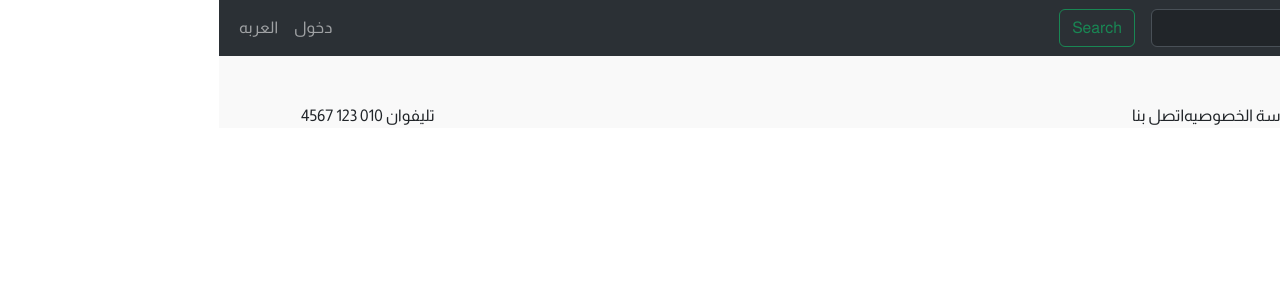
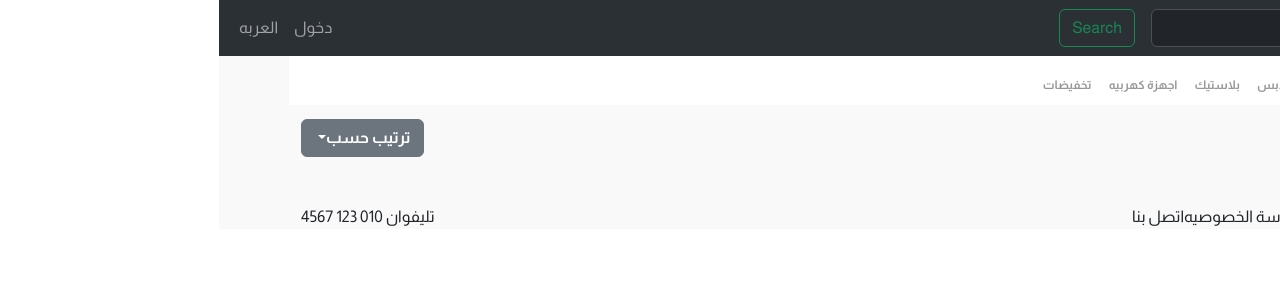
Before and after one commit to ahmedMahfouz5/E-commerce-ar, a React (Create React App) app: page /products in a window 1280 px wide. Shown: the top 300 px of the page. Built offline with nearby package versions, Linux system fonts and the light colour scheme.

Commit message:
SearchCount and dropdown

```diff
--- a/src/App.js
+++ b/src/App.js
@@ -1,12 +1,12 @@
-import { Container } from "react-bootstrap";
 import HomePage from "./Page/Home/HomePage";
-import { Route, BrowserRouter, Routes } from "react-router-dom";
+import { Route, Routes } from "react-router-dom";
 import NavBarLogin from "./components/utility/NavBarLogin";
 import Footer from "./components/utility/Footer";
 import Login from "./Page/Auth/Login";
 import Register from "./Page/Auth/Register";
 import AllCategoryPage from "./Page/Category/AllCategoryPage";
 import AllBrandPage from "./Page/Brand/AllBrandPage";
+import ShopProductPage from "./Page/Product/ShopProductPage";
 // Type rfce and then press Tab.
 
 function App() {
@@ -19,6 +19,7 @@ function App() {
         <Route path="/register" element={<Register />} />
         <Route path="/all-category" element={<AllCategoryPage />} />
         <Route path="/all-brand" element={<AllBrandPage />} />
+        <Route path="/products" element={<ShopProductPage />} />
       </Routes>
       <Footer />
     </div>
--- a/src/Page/Home/HomePage.js
+++ b/src/Page/Home/HomePage.js
@@ -1,10 +1,8 @@
-import NavBarLogin from "../../components/utility/NavBarLogin";
 import Slider from "../../components/Home/Slider";
 import HomeCategory from "../../components/Home/HomeCategory";
 import CardProductsContainer from "../../components/Products/CardProductsContainer";
 import DiscountSection from "../../components/Home/DiscountSection";
 import BrandFeatured from "../../components/Brand/BrandFeatured";
-import Footer from "../../components/utility/Footer";
 import { Container } from "react-bootstrap";
 
 function HomePage() {
@@ -13,9 +11,9 @@ function HomePage() {
       <div className="font" style={{ minHeight: "670px" }}>
         <Slider />
         <HomeCategory />
-        <CardProductsContainer title="الاكثر مبيعا" />
+        <CardProductsContainer title="الاكثر مبيعا" path={"/products"} />
         <DiscountSection />
-        <CardProductsContainer title="الاكثر بحثا" />
+        <CardProductsContainer title="الاكثر بحثا" path={"/products"} />
         <BrandFeatured />
       </div>
     </Container>
--- /dev/null
+++ b/src/Page/Product/ShopProductPage.js
@@ -0,0 +1,16 @@
+import React from "react";
+import { Container, Row } from "react-bootstrap";
+import CategoryHeader from "../../components/Category/CategoryHeader";
+import SearchCount from "../../components/utility/SearchCount";
+
+export const ShopProductPage = (props) => {
+  return (
+    <Container >
+      <Row>
+        <CategoryHeader />
+        <SearchCount title={"555 نتيجة بحث"} />
+      </Row>
+    </Container>
+  );
+};
+export default ShopProductPage;
--- /dev/null
+++ b/src/components/Category/CategoryHeader.js
@@ -0,0 +1,23 @@
+import React from "react";
+import { Col, Container, Row } from "react-bootstrap";
+
+function CategoryHeader() {
+  return (
+    <div className="cat-header">
+      <Container>
+        <Row>
+          <Col className="d-flex justify-content-start py-2 flex-wrap">
+            <div className="cat-text-header">الكل</div>
+            <div className="cat-text-header">الكترونيات</div>
+            <div className="cat-text-header">ملابس</div>
+            <div className="cat-text-header">بلاستيك</div>
+            <div className="cat-text-header">اجهزة كهربيه</div>
+            <div className="cat-text-header">تخفيضات</div>
+          </Col>
+        </Row>
+      </Container>
+    </div>
+  );
+}
+
+export default CategoryHeader;
--- a/src/components/Products/CardProductsContainer.js
+++ b/src/components/Products/CardProductsContainer.js
@@ -3,10 +3,10 @@ import { Container, Row } from "react-bootstrap";
 import SubTitle from "../utility/SubTitle";
 import ProductCard from "./ProductCard";
 
-function CardProductsContainer({ title }) {
+function CardProductsContainer({ title, path }) {
   return (
     <Container className="mb-5">
-      <SubTitle title={title} btnTitle="المزيد" />
+      <SubTitle title={title} btnTitle="المزيد" path={path} />
       <Row className="mx-2 my-1 justify-content-between d-flex">
         <ProductCard />
         <ProductCard />
--- /dev/null
+++ b/src/components/utility/SearchCount.js
@@ -0,0 +1,36 @@
+import React from "react";
+import { Col, Container, Row } from "react-bootstrap";
+import { Dropdown } from "react-bootstrap";
+function SearchCount({ title }) {
+  return (
+    <Container>
+      <Row>
+        <Col className="d-flex justify-content-between">
+          <div className="sub-tile">{title}</div>
+          <Dropdown data-bs-theme="dark" size="sm">
+            <Dropdown.Toggle
+              id="dropdown-button-dark-example1"
+              variant="secondary"
+            >
+              ترتيب حسب
+            </Dropdown.Toggle>
+            <Dropdown.Menu>
+              <Dropdown.Item href="#/action-1" active>
+                الاكثر مبيعا
+              </Dropdown.Item>
+              <Dropdown.Item href="#/action-2">الاعلى تقييما</Dropdown.Item>
+              <Dropdown.Item href="#/action-3">
+                السعر من الاقل الى الاعلى
+              </Dropdown.Item>
+              <Dropdown.Item href="#/action-4">
+                السعر من الاعلى الى الاقل
+              </Dropdown.Item>
+            </Dropdown.Menu>
+          </Dropdown>
+        </Col>
+      </Row>
+    </Container>
+  );
+}
+
+export default SearchCount;
```
